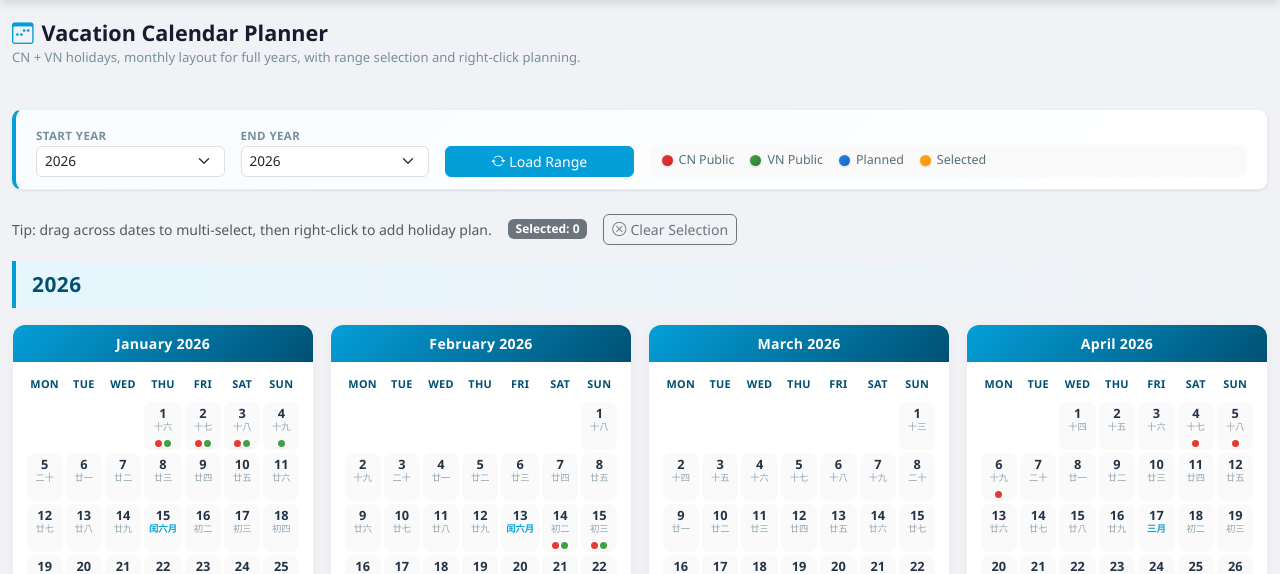
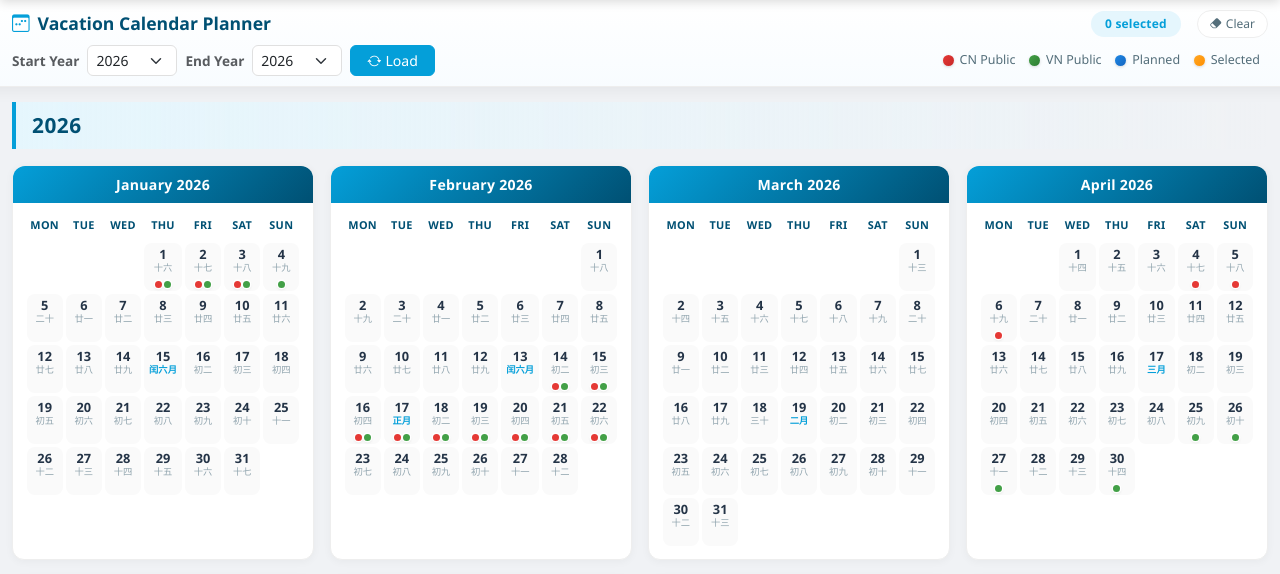
Before and after one commit to is-mao/te_ai_drt_system, a Flask app: page /vacation-calendar in a window 1280 px wide; the page is wider, and only the part inside the window is pictured. Shown: the part 50-624 px from the top of that part. Run offline with Flask 3, Linux system fonts and the light colour scheme; the visitor is signed in with stand-in values (Sample User, id 1); data that the repository does not hold is empty; some libraries are stand-ins or nearby versions.

Commit message:
refactor: sticky toolbar, contiguous selection, tooltip fixes, clear button redesign

```diff
--- a/static/css/style.css
+++ b/static/css/style.css
@@ -1076,20 +1076,89 @@ tr.row-highlight td {
 }
 
 /* ---- Vacation Calendar ---- */
-.vacation-control-card {
-    border-left: 4px solid var(--primary);
-    background: linear-gradient(135deg, #f8fcff 0%, #ffffff 100%);
+.vacation-sticky-bar {
+    position: sticky;
+    top: 50px;
+    z-index: 100;
+    margin: -1.75rem -2rem 1.5rem -2rem;
+    background: linear-gradient(180deg, rgba(255,255,255,0.98) 0%, rgba(248,252,255,0.98) 100%);
+    backdrop-filter: blur(8px);
+    -webkit-backdrop-filter: blur(8px);
+    box-shadow: 0 1px 0 var(--gray-200), 0 4px 16px rgba(0,0,0,0.06);
+}
+
+.sticky-row-1 {
+    display: flex;
+    align-items: center;
+    justify-content: space-between;
+    padding: 0.6rem 2rem 0;
+}
+
+.sticky-title {
+    font-weight: 700;
+    font-size: 1.1rem;
+    color: var(--primary-dark);
+    margin: 0;
+}
+
+.sticky-title i {
+    color: var(--primary);
+}
+
+.sticky-row-2 {
+    display: flex;
+    align-items: center;
+    justify-content: space-between;
+    padding: 0.45rem 2rem 0.55rem;
+    gap: 1.5rem;
+}
+
+.vacation-sel-badge {
+    font-size: 0.75rem;
+    font-weight: 600;
+    color: var(--primary);
+    background: var(--primary-surface);
+    padding: 4px 14px;
+    border-radius: 20px;
+    letter-spacing: 0.2px;
+    transition: all 0.2s;
+}
+
+.vacation-sel-badge.has-selection {
+    color: #fff;
+    background: #e53935;
+    box-shadow: 0 2px 8px rgba(229, 57, 53, 0.3);
+}
+
+.vacation-clear-btn {
+    padding: 4px 12px;
+    display: inline-flex;
+    align-items: center;
+    gap: 4px;
+    border-radius: 20px;
+    color: var(--text-secondary);
+    border: 1px solid var(--gray-200);
+    background: #fff;
+    font-size: 0.75rem;
+    font-weight: 500;
+    transition: all 0.15s;
+}
+
+.vacation-clear-btn:hover {
+    color: #e53935;
+    border-color: #e53935;
+    background: #fff5f5;
 }
 
 .vacation-legend {
     display: flex;
     flex-wrap: wrap;
-    gap: 1rem;
+    gap: 0.85rem;
     align-items: center;
     min-height: 32px;
-    padding: 6px 12px;
-    background: var(--gray-50);
-    border-radius: 8px;
+    padding: 0 8px;
+    background: transparent;
+    border-radius: 0;
 }
 
 .legend-item {
@@ -1153,12 +1222,11 @@ tr.row-highlight td {
     border-radius: 12px;
     box-shadow: 0 2px 8px rgba(0,0,0,0.04);
     padding: 0.85rem;
-    transition: box-shadow 0.2s, transform 0.15s;
+    overflow: visible;
 }
 
 .month-card:hover {
     box-shadow: 0 4px 16px rgba(0,0,0,0.08);
-    transform: translateY(-1px);
 }
 
 .month-title {
@@ -1177,6 +1245,8 @@ tr.row-highlight td {
     display: grid;
     grid-template-columns: repeat(7, 1fr);
     gap: 3px;
+    user-select: none;
+    -webkit-user-select: none;
 }
 
 .vac-weekday {
@@ -1199,7 +1269,7 @@ tr.row-highlight td {
     border-radius: 8px;
     padding: 3px 4px;
     position: relative;
-    cursor: crosshair;
+    cursor: pointer;
     background: var(--gray-50);
     transition: all 0.15s ease;
 }
@@ -1231,6 +1301,13 @@ tr.row-highlight td {
 }
 
 .vac-day.has-planned {
+    background: linear-gradient(135deg, #e3f2fd 0%, #e8eaf6 100%);
+    border-color: #90caf9;
+}
+
+.vac-day.has-planned.has-cn,
+.vac-day.has-planned.has-vn,
+.vac-day.has-planned.has-cn.has-vn {
     background: linear-gradient(135deg, #e3f2fd 0%, #e8eaf6 100%);
     border-color: #90caf9;
 }
--- a/templates/vacation_calendar.html
+++ b/templates/vacation_calendar.html
@@ -3,38 +3,34 @@
 {% block title %}Vacation Calendar - DRT System{% endblock %}
 
 {% block content %}
-<div class="page-header">
-    <div>
-        <h4><i class="bi bi-calendar3-week me-2" style="color: var(--primary);"></i>Vacation Calendar Planner</h4>
-        <div class="page-subtitle">CN + VN holidays, monthly layout for full years, with range selection and right-click planning.</div>
+<div class="vacation-sticky-bar">
+    <div class="sticky-row-1">
+        <h5 class="sticky-title"><i class="bi bi-calendar3-week me-2"></i>Vacation Calendar Planner</h5>
+        <div class="d-flex align-items-center gap-3">
+            <span class="vacation-sel-badge" id="selectedCountBadge">0 selected</span>
+            <button class="btn btn-sm vacation-clear-btn" id="clearSelectionBtn" title="Clear selection">
+                <i class="bi bi-eraser-fill"></i> Clear
+            </button>
         </div>
     </div>
-
-<div class="card filter-card mb-4 vacation-control-card">
-    <div class="card-body">
-        <div class="row g-3 align-items-end">
-            <div class="col-md-2 col-sm-6">
-                <label class="form-label">Start Year</label>
-                <select class="form-select form-select-sm" id="startYearSelect">
+    <div class="sticky-row-2">
+        <div class="d-flex align-items-center gap-2">
+            <label class="form-label mb-0 small fw-semibold text-muted">Start Year</label>
+            <select class="form-select form-select-sm" id="startYearSelect" style="width:90px;">
                 {% for year in years %}
                 <option value="{{ year }}" {% if year == default_start %}selected{% endif %}>{{ year }}</option>
                 {% endfor %}
             </select>
-            </div>
-            <div class="col-md-2 col-sm-6">
-                <label class="form-label">End Year</label>
-                <select class="form-select form-select-sm" id="endYearSelect">
+            <label class="form-label mb-0 small fw-semibold text-muted">End Year</label>
+            <select class="form-select form-select-sm" id="endYearSelect" style="width:90px;">
                 {% for year in years %}
                 <option value="{{ year }}" {% if year == default_end %}selected{% endif %}>{{ year }}</option>
                 {% endfor %}
             </select>
-            </div>
-            <div class="col-md-2 col-sm-6">
-                <button class="btn btn-primary btn-sm w-100" id="loadCalendarBtn">
-                    <i class="bi bi-arrow-repeat me-1"></i>Load Range
+            <button class="btn btn-primary btn-sm px-3" id="loadCalendarBtn">
+                <i class="bi bi-arrow-repeat me-1"></i>Load
             </button>
         </div>
-            <div class="col-md-6 col-sm-12">
         <div class="vacation-legend">
             <span class="legend-item"><span class="legend-dot dot-cn"></span>CN Public</span>
             <span class="legend-item"><span class="legend-dot dot-vn"></span>VN Public</span>
@@ -42,16 +38,6 @@
             <span class="legend-item"><span class="legend-dot dot-selected"></span>Selected</span>
         </div>
     </div>
-        </div>
-    </div>
-</div>
-
-<div class="mb-3 d-flex align-items-center gap-3">
-    <span class="text-muted small">Tip: drag across dates to multi-select, then right-click to add holiday plan.</span>
-    <span class="badge bg-secondary" id="selectedCountBadge">Selected: 0</span>
-    <button class="btn btn-outline-secondary btn-sm" id="clearSelectionBtn" title="Clear selection and reload">
-        <i class="bi bi-x-circle me-1"></i>Clear Selection
-    </button>
 </div>
 
 <div id="vacationCalendarContainer"></div>
@@ -235,13 +221,15 @@
     const selectedDates = new Set();
     const holidayMap = {};
     let isMouseSelecting = false;
+    let dragStartDate = null;
 
     function asKey(year, month, day) {
         return `${year}-${String(month).padStart(2, '0')}-${String(day).padStart(2, '0')}`;
     }
 
     function updateSelectedBadge() {
-        selectedCountBadge.textContent = 'Selected: ' + selectedDates.size;
+        selectedCountBadge.textContent = selectedDates.size + ' selected';
+        selectedCountBadge.classList.toggle('has-selection', selectedDates.size > 0);
     }
 
     function closeContextMenu() {
@@ -314,18 +302,27 @@
         });
     }
 
-    function toggleDateSelection(dateKey) {
-        if (selectedDates.has(dateKey)) {
-            selectedDates.delete(dateKey);
-        } else {
-            selectedDates.add(dateKey);
+    function dateRange(startKey, endKey) {
+        const s = new Date(startKey + 'T00:00:00');
+        const e = new Date(endKey + 'T00:00:00');
+        const from = s <= e ? s : e;
+        const to = s <= e ? e : s;
+        const result = [];
+        const cur = new Date(from);
+        while (cur <= to) {
+            result.push(cur.getFullYear() + '-' +
+                String(cur.getMonth() + 1).padStart(2, '0') + '-' +
+                String(cur.getDate()).padStart(2, '0'));
+            cur.setDate(cur.getDate() + 1);
         }
-        updateSelectedBadge();
+        return result;
     }
 
-    function addDateSelection(dateKey) {
-        selectedDates.add(dateKey);
+    function setContiguousSelection(startKey, endKey) {
+        selectedDates.clear();
+        dateRange(startKey, endKey).forEach(function (d) { selectedDates.add(d); });
         updateSelectedBadge();
+        refreshSelectionClasses();
     }
 
     function buildMonthGrid(year, month) {
@@ -386,14 +383,16 @@
                 if (event.button !== 0) return;
                 closeContextMenu();
                 isMouseSelecting = true;
-                toggleDateSelection(cell.dataset.date);
-                cell.classList.toggle('selected', selectedDates.has(cell.dataset.date));
+                dragStartDate = cell.dataset.date;
+                selectedDates.clear();
+                selectedDates.add(dragStartDate);
+                updateSelectedBadge();
+                refreshSelectionClasses();
             });
 
             cell.addEventListener('mouseenter', function () {
-                if (!isMouseSelecting) return;
-                addDateSelection(cell.dataset.date);
-                cell.classList.add('selected');
+                if (!isMouseSelecting || !dragStartDate) return;
+                setContiguousSelection(dragStartDate, cell.dataset.date);
             });
 
             cell.addEventListener('contextmenu', function (event) {
@@ -410,9 +409,17 @@
     }
 
     function showContextMenu(x, y) {
+        contextMenu.classList.remove('d-none');
+        const menuW = contextMenu.offsetWidth;
+        const menuH = contextMenu.offsetHeight;
+        const vw = window.innerWidth;
+        const vh = window.innerHeight;
+        if (x + menuW > vw) x = vw - menuW - 8;
+        if (y + menuH > vh) y = vh - menuH - 8;
+        if (x < 0) x = 8;
+        if (y < 0) y = 8;
         contextMenu.style.left = x + 'px';
         contextMenu.style.top = y + 'px';
-        contextMenu.classList.remove('d-none');
     }
 
     function clearHolidayMap() {
@@ -530,6 +537,7 @@
 
     document.addEventListener('mouseup', function () {
         isMouseSelecting = false;
+        dragStartDate = null;
     });
 
     document.addEventListener('click', function (event) {
@@ -550,6 +558,12 @@
     function openDeleteModal(dateKey) {
         const events = (holidayMap[dateKey] || []).filter(function (e) { return e.type !== 'public' && e.id; });
         if (!events.length) return;
+
+        // Single plan → delete directly without modal
+        if (events.length === 1) {
+            directDeletePlans([events[0].id]);
+            return;
+        }
 
         document.getElementById('delModalDateLabel').textContent = dateKey;
         const listEl = document.getElementById('delPlansList');
@@ -591,12 +605,7 @@
         }
     });
 
-    document.getElementById('delConfirmBtn').addEventListener('click', async function () {
-        const ids = Array.from(document.querySelectorAll('.del-plan-cb:checked')).map(function (cb) {
-            return Number(cb.value);
-        });
-        if (!ids.length) return;
-
+    async function directDeletePlans(ids) {
         try {
             const resp = await fetch('/api/vacation/plans/bulk-delete', {
                 method: 'POST',
@@ -612,9 +621,17 @@
         } catch (err) {
             showToast(err.message, 'danger');
         }
+        await loadCalendar();
+    }
+
+    document.getElementById('delConfirmBtn').addEventListener('click', async function () {
+        const ids = Array.from(document.querySelectorAll('.del-plan-cb:checked')).map(function (cb) {
+            return Number(cb.value);
+        });
+        if (!ids.length) return;
 
         bootstrap.Modal.getInstance(document.getElementById('deletePlansModal')).hide();
-        await loadCalendar();
+        await directDeletePlans(ids);
     });
 
     document.addEventListener('contextmenu', function (event) {
```
Lines whose indentation alone changed are shown as unchanged.
